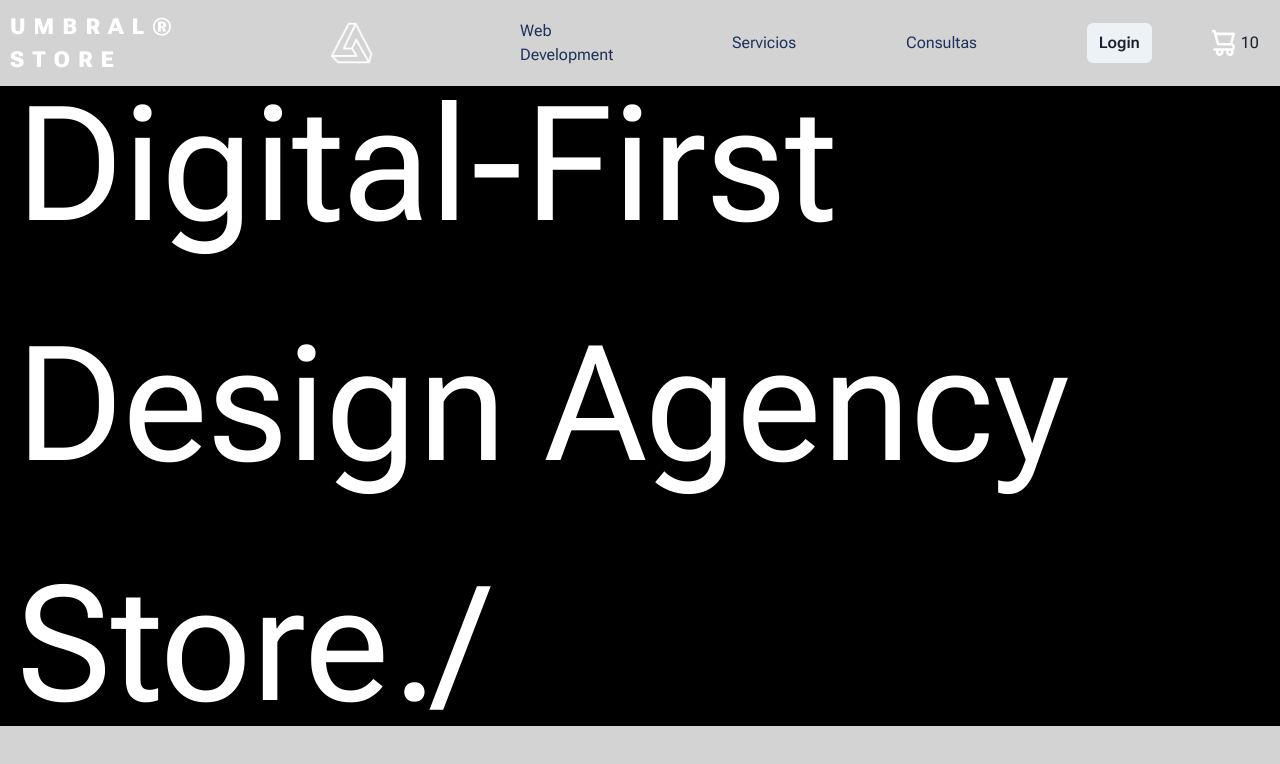
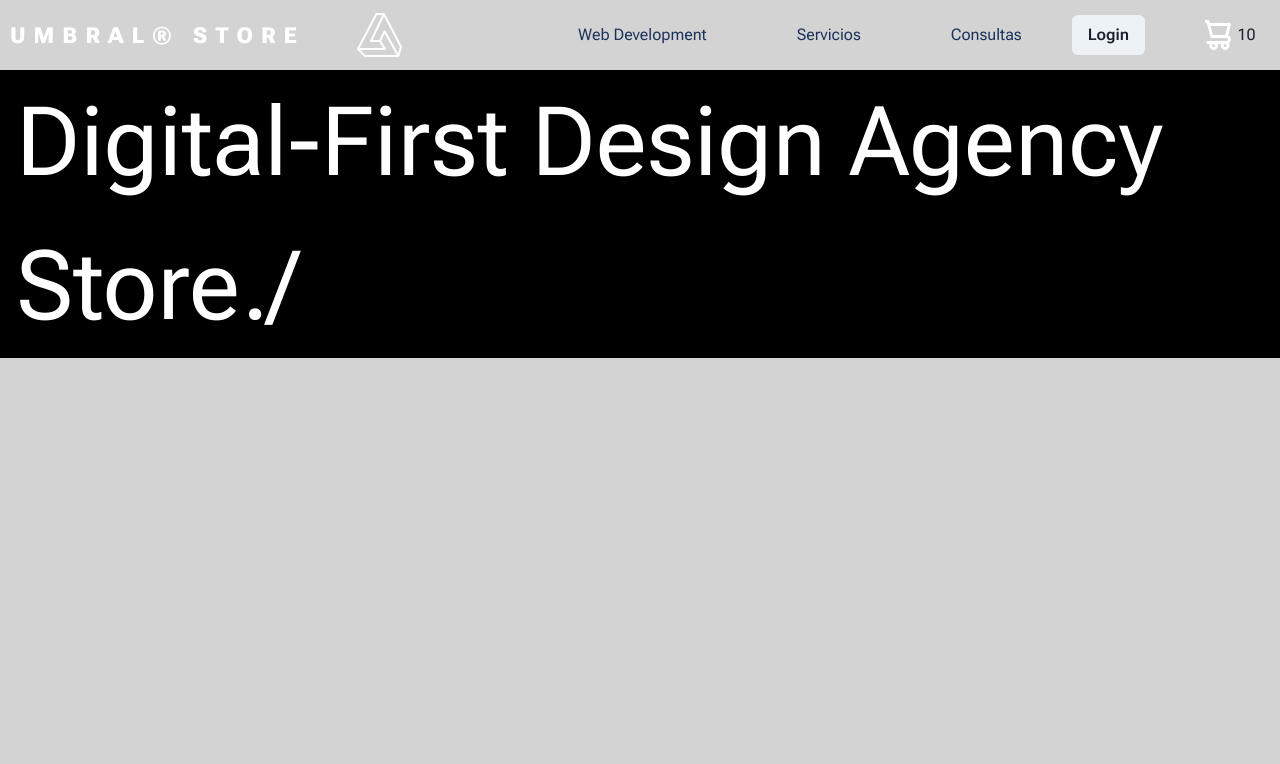
Before and after one commit to davidicabello/PreEntrega1-Cabello, a React (Vite) app: page / in a window 1280 px wide. Shown: the top 764 px of the page. Built offline with nearby package versions, Linux system fonts and the light colour scheme; a web font is replaced by a local one.

Commit message:
const css styles moved outside function ,changed itemListContainer styles

```diff
--- a/src/components/CartWidget.jsx
+++ b/src/components/CartWidget.jsx
@@ -4,12 +4,12 @@ import "../stylesheets/CartWidget.css";
 export const CartWidget = ({ alt }) => {
   return (
     <>
-      <Box>
+      <Flex>
         <Flex p="10px" alignItems="center" gap="5px">
           <img className="iconoCarrito" src={iconoCarrito} alt={alt} />
           <p>10</p>
         </Flex>
-      </Box>
+      </Flex>
     </>
   );
 };
--- a/src/components/ItemListContainer.jsx
+++ b/src/components/ItemListContainer.jsx
@@ -1,16 +1,18 @@
 import { Container } from "@chakra-ui/react";
-export const ItemListContainer = ({ greeting }) => {
+
 const list = {
   display: "flex",
   flexDir: "column",
   justifyContent: "center",
   alignItems: "center",
-    height: "80vh",
+
   background: "black",
   maxWidth: "100%",
   color: "white",
-    fontSize: "160px",
+  fontSize: "6em",
 };
+
+export const ItemListContainer = ({ greeting }) => {
   return (
     <Container sx={list}>
       <h1>{greeting}</h1>
--- a/src/components/NavBar.jsx
+++ b/src/components/NavBar.jsx
@@ -11,6 +11,19 @@ import {
   Link,
 } from "@chakra-ui/react";
 
+const umbralName = {
+  color: "white",
+  fontSize: "22px",
+  fontWeight: "bold",
+  letterSpacing: "8px",
+};
+const linkStyles = {
+  display: "flex",
+  alignItems: "center",
+  gap: "90px",
+  color: "#1C325A",
+};
+
 export const NavBar = ({
   /*Paso las props para hacer el componente mas reutilizable asumo? */
   brand,
@@ -19,20 +32,15 @@ export const NavBar = ({
   navLinkThree,
   altBrandLogo,
 }) => {
-  const umbralName = {
-    color: "white",
-    fontSize: "22px",
-    fontWeight: "bold",
-    letterSpacing: "8px",
-  };
-  const linkStyles = {
-    display: "flex",
-    alignItems: "center",
-    gap: "110px",
-    color: "#1C325A",
-  };
   return (
-    <Flex as="nav" p="10px" alignItems="center" gap="50px" bg="lightgrey">
+    <Flex
+      as="nav"
+      p="10px"
+      alignItems="center"
+      gap="50px"
+      bg="lightgrey"
+      flexWrap="wrap"
+    >
       <Box sx={umbralName}>
         <Text>{brand}</Text>
       </Box>
@@ -49,6 +57,8 @@ export const NavBar = ({
         <Link href="#">{navLinkOne}</Link>
         <Link href="#">{navLinkTwo}</Link>
         <Link href="#">{navLinkThree}</Link>
+      </Box>
+      <Box>
         <Button>Login</Button>
       </Box>
       <Box>
@@ -57,3 +67,10 @@ export const NavBar = ({
     </Flex>
   );
 };
+NavBar.defaultProps = {
+  brand: "Icono De La Marca",
+  navLinkOne: "Primer link",
+  navLinkTwo: "Segundo Link",
+  navLinkThree: "Tercer link",
+  altBrandLogo: "Logo de la marca",
+};
```
Also changed, not shown: src/App.jsx (line endings or trailing spaces). Lines whose indentation alone changed are shown as unchanged.
